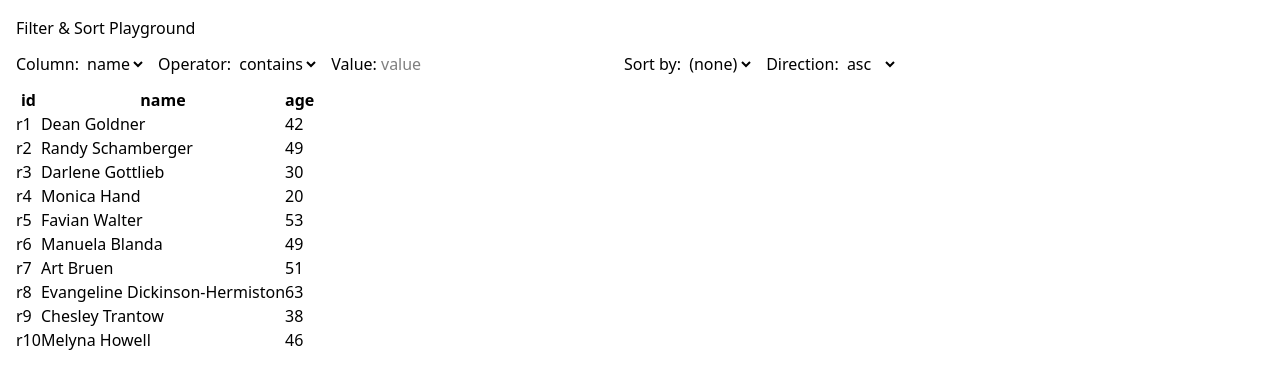
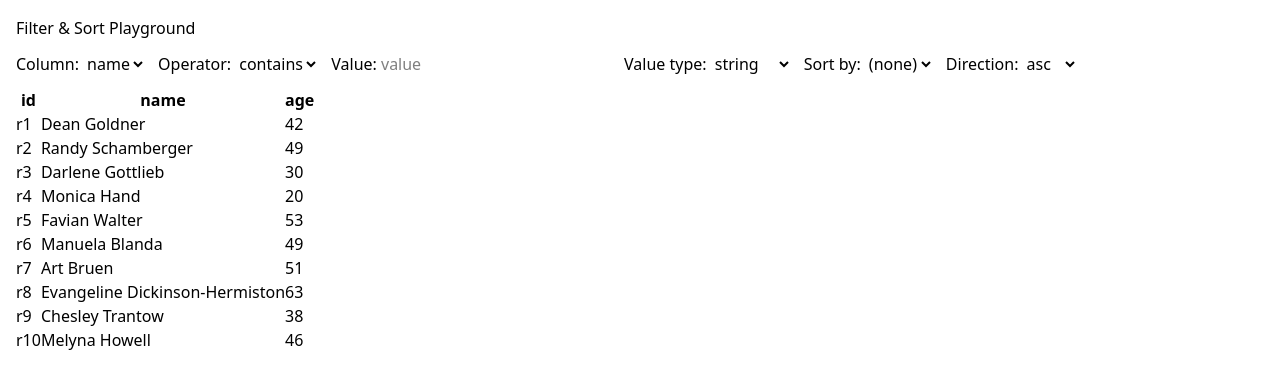
Before and after one commit to serhatgurel/sg-grid, a Vue app: page / in a window 1280 px wide. Shown: the top 388 px of the page. Built offline with nearby package versions, Linux system fonts and the light colour scheme.

Commit message:
feat: add filter value type selection for enhanced filtering capabilities

```diff
--- a/src/examples/FilterSortPlayground.vue
+++ b/src/examples/FilterSortPlayground.vue
@@ -26,6 +26,16 @@
       <label>
         Value:
         <input v-model="filterValue" placeholder="value" />
+      </label>
+
+      <label>
+        Value type:
+        <select v-model="filterValueType">
+          <option value="string">string</option>
+          <option value="number">number</option>
+          <option value="nan">NaN</option>
+          <option value="null">null</option>
+        </select>
       </label>
 
       <label
@@ -85,6 +95,7 @@ interface Person {
 const filterColumn = ref<'name' | 'age'>('name')
 const filterOp = ref('contains')
 const filterValue = ref('')
+const filterValueType = ref<'string' | 'number' | 'nan' | 'null'>('string')
 const sortKey = ref('')
 const sortDir = ref<'asc' | 'desc'>('asc')
 
@@ -101,11 +112,19 @@ function displayName(p: Person): string {
   return (p.email as string) || p.id
 }
 
-const filtersRef = computed(() =>
-  filterValue.value
-    ? [{ column: filterColumn.value, operator: filterOp.value, value: filterValue.value }]
-    : null,
-)
+const filtersRef = computed(() => {
+  if (!filterValue.value) return null
+  let val: unknown = filterValue.value
+  if (filterValueType.value === 'number') {
+    const n = Number(filterValue.value)
+    val = Number.isNaN(n) ? NaN : n
+  } else if (filterValueType.value === 'nan') {
+    val = NaN
+  } else if (filterValueType.value === 'null') {
+    val = null
+  }
+  return [{ column: filterColumn.value, operator: filterOp.value, value: val }]
+})
 
 const sortRef = computed(() =>
   sortKey.value ? [{ column: sortKey.value, direction: sortDir.value }] : null,
```
